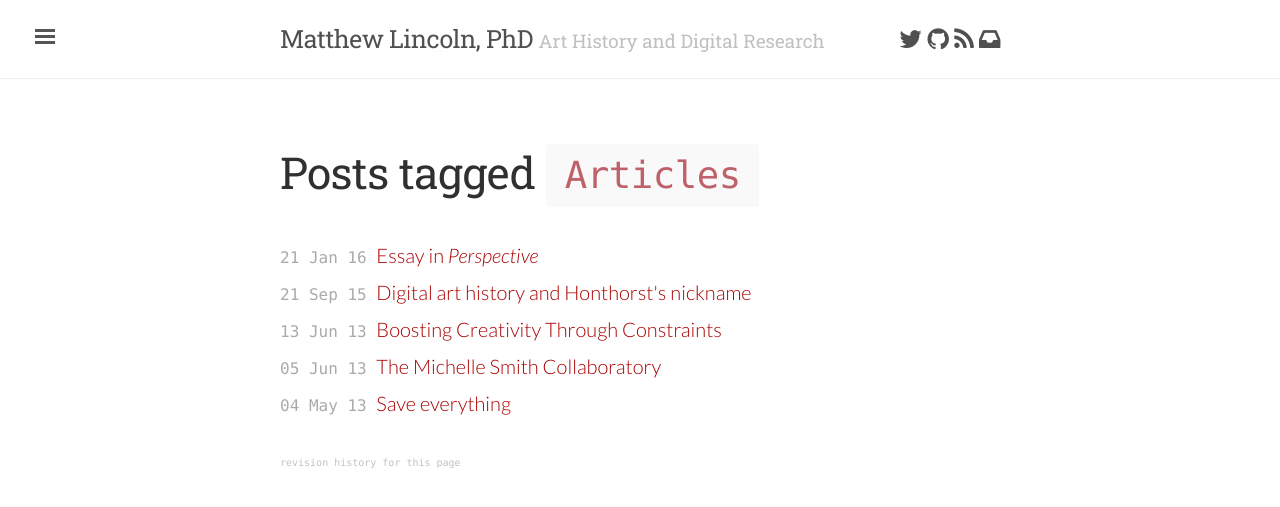
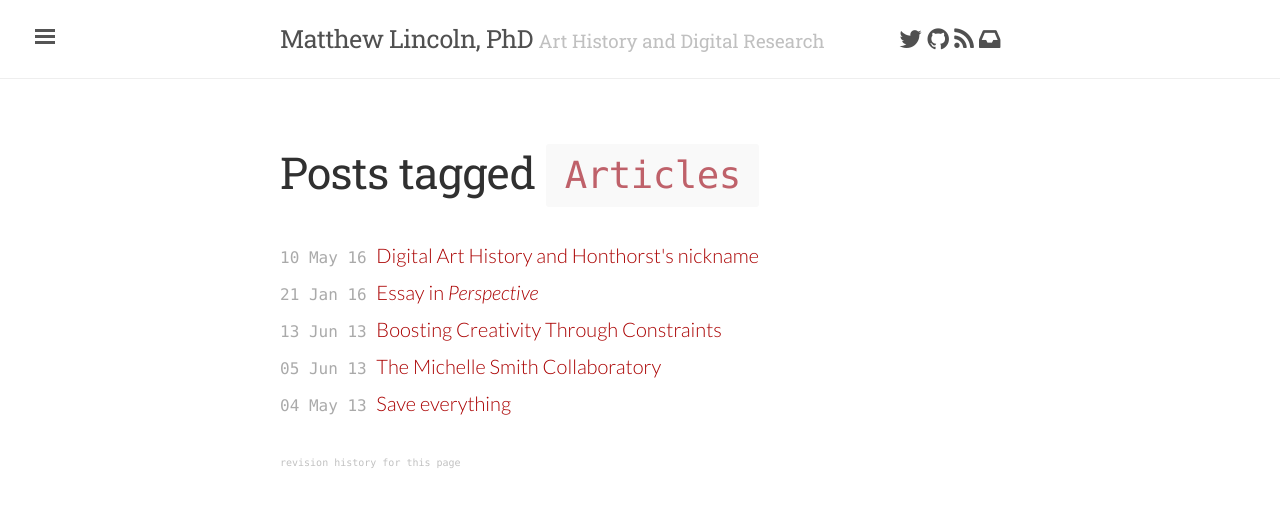
Before and after one commit to mdlincoln/mdlincoln.github.io, a Jekyll site: the page built from tags/articles.md, in a window 1280 px wide. Shown: the top 507 px of the page. Built offline with Jekyll 4.4.1, drawn with Linux system fonts in a browser that asks for light colours; nearby versions of some CDN libraries.

Commit message:
bump date in post metadata

```diff
--- a/_posts/2016-05-10-digital-art-history-and-honthorsts-nickname.md
+++ b/_posts/2016-05-10-digital-art-history-and-honthorsts-nickname.md
@@ -1,8 +1,8 @@
 ---
 layout: post
 comments: true
-title: "Digital art history and Honthorst's nickname"
-date: 2015-09-21 09:19
+title: "Digital Art History and Honthorst's nickname"
+date: 2016-05-10 09:19
 tags:
 - Art History
 - Articles
```
